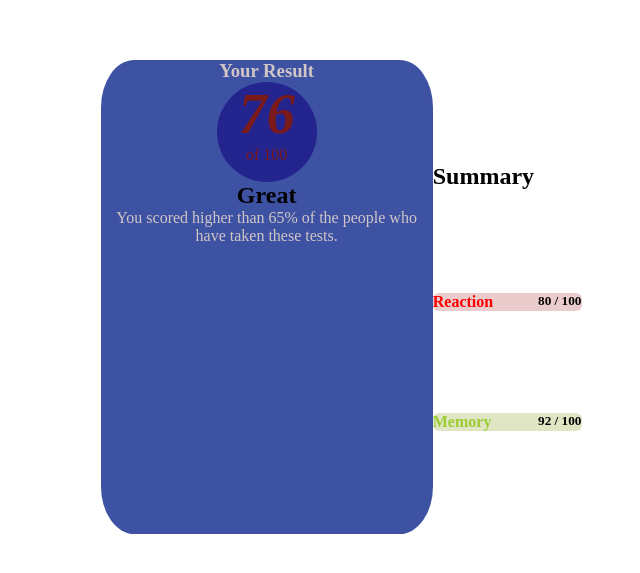
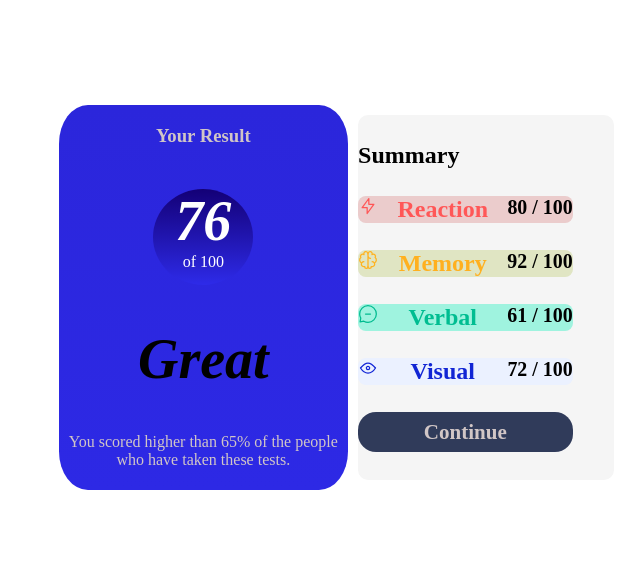
Before and after one commit to Tusharranta/FM-results-summary-component-main, a plain HTML site: page index.html in a window 1280 px wide. Shown: the part 103-676 px from the top of the page, without its empty margins (299-939 px from the left). Drawn offline with Linux system fonts and the light colour scheme.

Commit message:
Worked on effects

```diff
--- a/index.html
+++ b/index.html
@@ -13,7 +13,7 @@
           <h1>76</h1>
           of 100
         </div>
-        <h2>Great</h2>
+        <h1>Great</h1>
         <p>
           You scored higher than 65% of the people who have taken these tests.
         </p>
@@ -23,29 +23,112 @@
         <h2>Summary</h2>
 
         <div class="summary-card reaction-card">
+          <svg
+            xmlns="http://www.w3.org/2000/svg"
+            width="20"
+            height="20"
+            fill="none"
+            viewBox="0 0 20 20"
+          >
+            <path
+              stroke="#F55"
+              stroke-linecap="round"
+              stroke-linejoin="round"
+              stroke-width="1.25"
+              d="M10.833 8.333V2.5l-6.666 9.167h5V17.5l6.666-9.167h-5Z"
+            />
+          </svg>
           <h4>Reaction</h4>
 
           <h5>80 / 100</h5>
         </div>
         <div class="summary-card memory-card">
+          <svg
+            xmlns="http://www.w3.org/2000/svg"
+            width="20"
+            height="20"
+            fill="none"
+            viewBox="0 0 20 20"
+          >
+            <path
+              stroke="#FFB21E"
+              stroke-linecap="round"
+              stroke-linejoin="round"
+              stroke-width="1.25"
+              d="M5.833 11.667a2.5 2.5 0 1 0 .834 4.858"
+            />
+            <path
+              stroke="#FFB21E"
+              stroke-linecap="round"
+              stroke-linejoin="round"
+              stroke-width="1.25"
+              d="M3.553 13.004a3.333 3.333 0 0 1-.728-5.53m.025-.067a2.083 2.083 0 0 1 2.983-2.824m.199.054A2.083 2.083 0 1 1 10 3.75v12.917a1.667 1.667 0 0 1-3.333 0M10 5.833a2.5 2.5 0 0 0 2.5 2.5m1.667 3.334a2.5 2.5 0 1 1-.834 4.858"
+            />
+            <path
+              stroke="#FFB21E"
+              stroke-linecap="round"
+              stroke-linejoin="round"
+              stroke-width="1.25"
+              d="M16.447 13.004a3.334 3.334 0 0 0 .728-5.53m-.025-.067a2.083 2.083 0 0 0-2.983-2.824M10 3.75a2.085 2.085 0 0 1 2.538-2.033 2.084 2.084 0 0 1 1.43 2.92m-.635 12.03a1.667 1.667 0 0 1-3.333 0"
+            />
+          </svg>
           <h4>Memory</h4>
           <h5>92 / 100</h5>
         </div>
+
+        <div class="summary-card verbal-card">
+          <svg
+            xmlns="http://www.w3.org/2000/svg"
+            width="20"
+            height="20"
+            fill="none"
+            viewBox="0 0 20 20"
+          >
+            <path
+              stroke="#00BB8F"
+              stroke-linecap="round"
+              stroke-linejoin="round"
+              stroke-width="1.25"
+              d="M7.5 10h5M10 18.333A8.333 8.333 0 1 0 1.667 10c0 1.518.406 2.942 1.115 4.167l-.699 3.75 3.75-.699A8.295 8.295 0 0 0 10 18.333Z"
+            />
+          </svg>
+          <h4>Verbal</h4>
+          <h5>61 / 100</h5>
+        </div>
+        <div class="summary-card visual-card">
+          <svg
+            xmlns="http://www.w3.org/2000/svg"
+            width="20"
+            height="20"
+            fill="none"
+            viewBox="0 0 20 20"
+          >
+            <path
+              stroke="#1125D6"
+              stroke-linecap="round"
+              stroke-linejoin="round"
+              stroke-width="1.25"
+              d="M10 11.667a1.667 1.667 0 1 0 0-3.334 1.667 1.667 0 0 0 0 3.334Z"
+            />
+            <path
+              stroke="#1125D6"
+              stroke-linecap="round"
+              stroke-linejoin="round"
+              stroke-width="1.25"
+              d="M17.5 10c-1.574 2.492-4.402 5-7.5 5s-5.926-2.508-7.5-5C4.416 7.632 6.66 5 10 5s5.584 2.632 7.5 5Z"
+            />
+          </svg>
+          <h4>Visual</h4>
+          <h5>72 / 100</h5>
+        </div>
+        <div class="summary-card continue-card">
+          <h3>Continue</h3>
+        </div>
       </div>
     </div>
-    <!-- <div class="summary-card verbal-card"><p>
-   Verbal
-    <h4> 61 / 100 </h4>
-</p></div>
-<div class="summary-card visual-card"><p>
-   Visual
-    <h4> 72 / 100</h4>
-</p></div>
-<div class="summary-card continue-card"><h3>Continue</h3></div>
-</div>
-  <div class="attribution">
+    <!-- <div class="attribution">
     Challenge by <a href="https://www.frontendmentor.io?ref=challenge" target="_blank">Frontend Mentor</a>. &nbsp;&nbsp;
     Coded by <a href="#">Tushar Ranta</a>.
-  </div> -->
+   </div>-->
   </body>
 </html>
--- a/style.css
+++ b/style.css
@@ -13,11 +13,11 @@ body {
 
 .main-container {
   display: flex;
-  height: max-content;
+  /* height: max-content; */
   margin: 0;
   box-sizing: border-box;
-  height: 474px;
-  width: 481px;
+  height: 385px;
+  width: 565px;
 }
 
 .container {
@@ -41,11 +41,20 @@ h3 {
   color: rgb(209, 198, 198);
 }
 .result {
-  background-color: hsl(228, 45%, 44%);
+  background-color: hsl(241, 81%, 54%);
   text-align: center;
+  display: flex;
+  border-radius: 10%;
+  justify-content: space-around;
   flex-wrap: nowrap;
-  border-radius: 10%;
+  flex-direction: column;
+  margin: 0;
+  background-image: linear-gradient(
+    hsl(241.66deg 71.54% 50.39%),
+    hsl(241.28deg 78.33% 52.94%)
+  );
 }
+
 /* .reaction-card {
   color: red;
   background-color: rgb(235, 204, 204);
@@ -61,33 +70,72 @@ h5 {
   align-items: baseline;
   flex-direction: column;
   justify-content: space-evenly;
-  width: 200px;
+  width: 394px;
+  background-color: whitesmoke;
+  margin: 10px;
+  border-radius: 10px;
 }
 
 .reaction-card {
-  width: 100%;
+  width: 84%;
   display: inline-flex;
   justify-content: space-between;
-  color: red;
+  color: hsl(0, 100%, 67%);
   background-color: rgb(235, 204, 204);
-  border-radius: 6px;
+  border-radius: 8px;
+  font-size: x-large;
 }
 .memory-card {
-  width: 100%;
+  width: 84%;
   display: inline-flex;
   justify-content: space-between;
-  color: yellowgreen;
+  color: hsl(39, 100%, 56%);
   background-color: rgb(224, 229, 195);
-  border-radius: 6px;
+  border-radius: 8px;
+  font-size: x-large;
 }
 .marks {
   border-radius: 50%;
-  color: rgb(122, 26, 26);
+  color: hsl(0, 0%, 100%);
   display: flex;
-  background-color: rgb(36, 36, 142);
+  background-color: hsl(252, 100%, 67%);
   flex-direction: column;
   height: 100px;
   width: 100px;
   align-items: center;
-  margin: auto;
+  margin: 0 auto;
+  max-height: 25%;
+  background-image: linear-gradient(
+    hsl(249.78deg 100% 23.15%),
+    hsl(241, 81%, 54%)
+  );
 }
+.verbal-card {
+  width: 84%;
+  display: inline-flex;
+  justify-content: space-between;
+  color: hsl(166, 100%, 37%);
+  background-color: hsl(166deg 77.02% 78.75%);
+  border-radius: 8px;
+  font-size: x-large;
+}
+.visual-card {
+  width: 84%;
+  display: inline-flex;
+  justify-content: space-between;
+  color: hsl(234, 85%, 45%);
+  background-color: hsl(221, 100%, 96%);
+  border-radius: 8px;
+  font-size: x-large;
+}
+.continue-card {
+  width: 84%;
+  display: inline-flex;
+  color: whitesmoke;
+  background-color: hsl(224, 30%, 27%);
+  border-radius: 18px;
+  font-size: large;
+  height: 40px;
+  justify-content: center;
+  align-items: center;
+}
```
